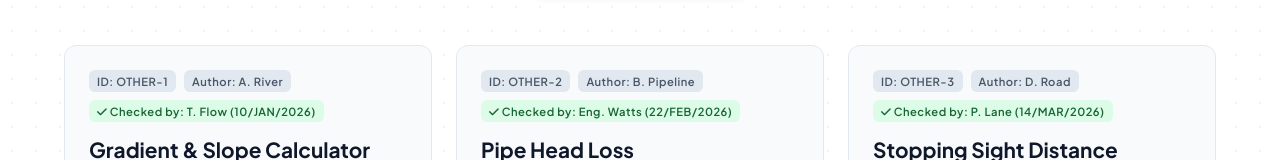
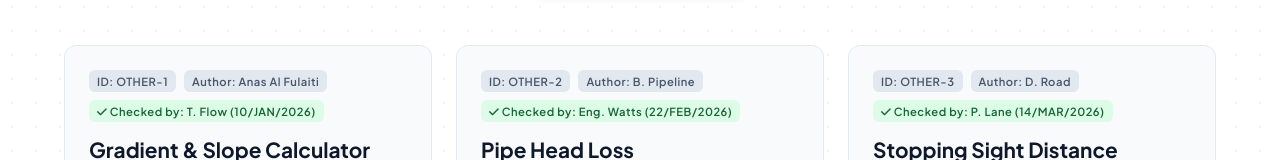
Before and after one commit to alfulaitianas/engcalc, a plain HTML site: page Civil/OTHER/index.html in a window 1280 px wide. Shown: the part 317-477 px from the top of the page. Drawn offline with Linux system fonts and the light colour scheme; a web font is replaced by a local one.

Commit message:
Update index.html

```diff
--- a/Civil/OTHER/index.html
+++ b/Civil/OTHER/index.html
@@ -400,7 +400,7 @@
         <div class="tool-card">
             <div class="card-meta">
                 <span class="badge">ID: OTHER-1</span>
-                <span class="badge">Author: A. River</span>
+                <span class="badge">Author: Anas Al Fulaiti</span>
                 <span class="badge badge-success"><i class="fa-solid fa-check"></i> Checked by: T. Flow (10/JAN/2026)</span>
             </div>
             <div class="tool-title">Gradient & Slope Calculator</div>
```
